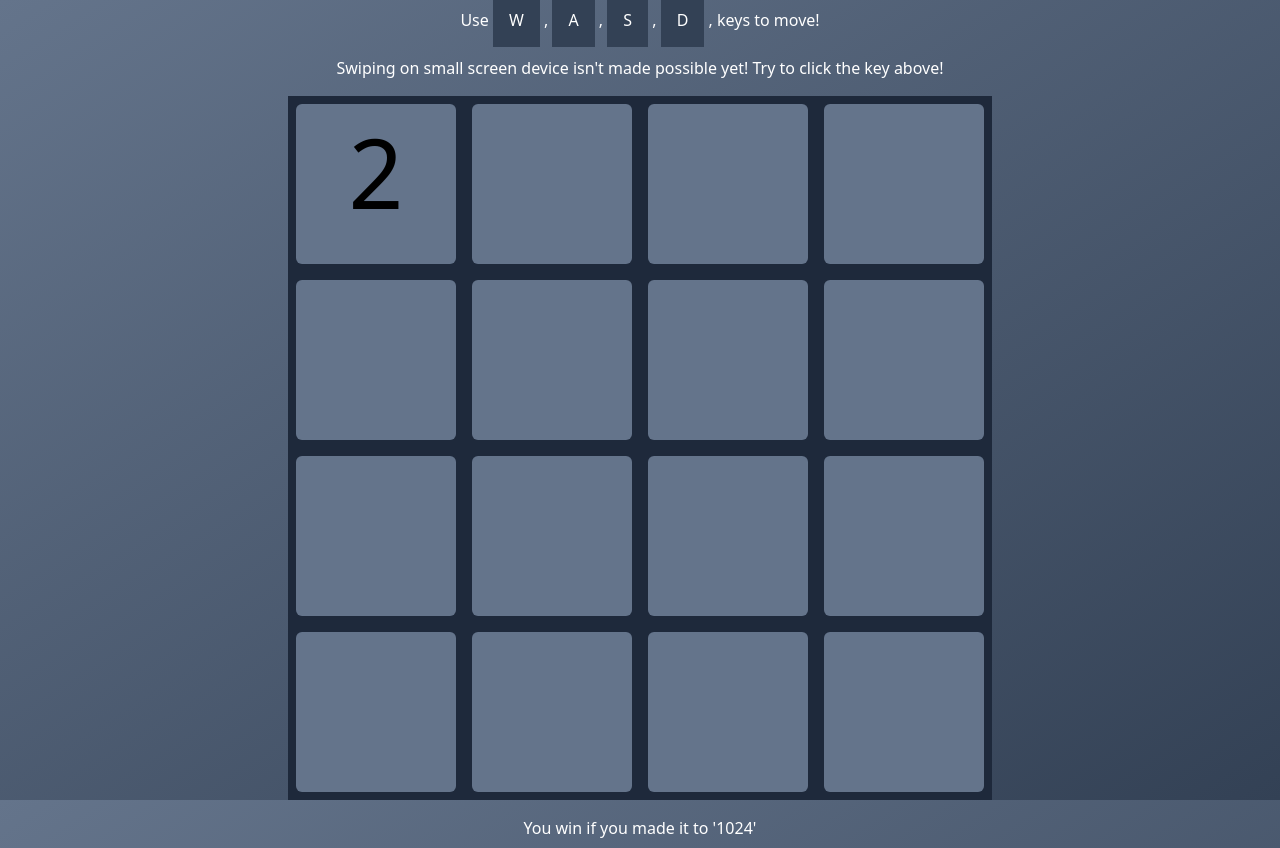
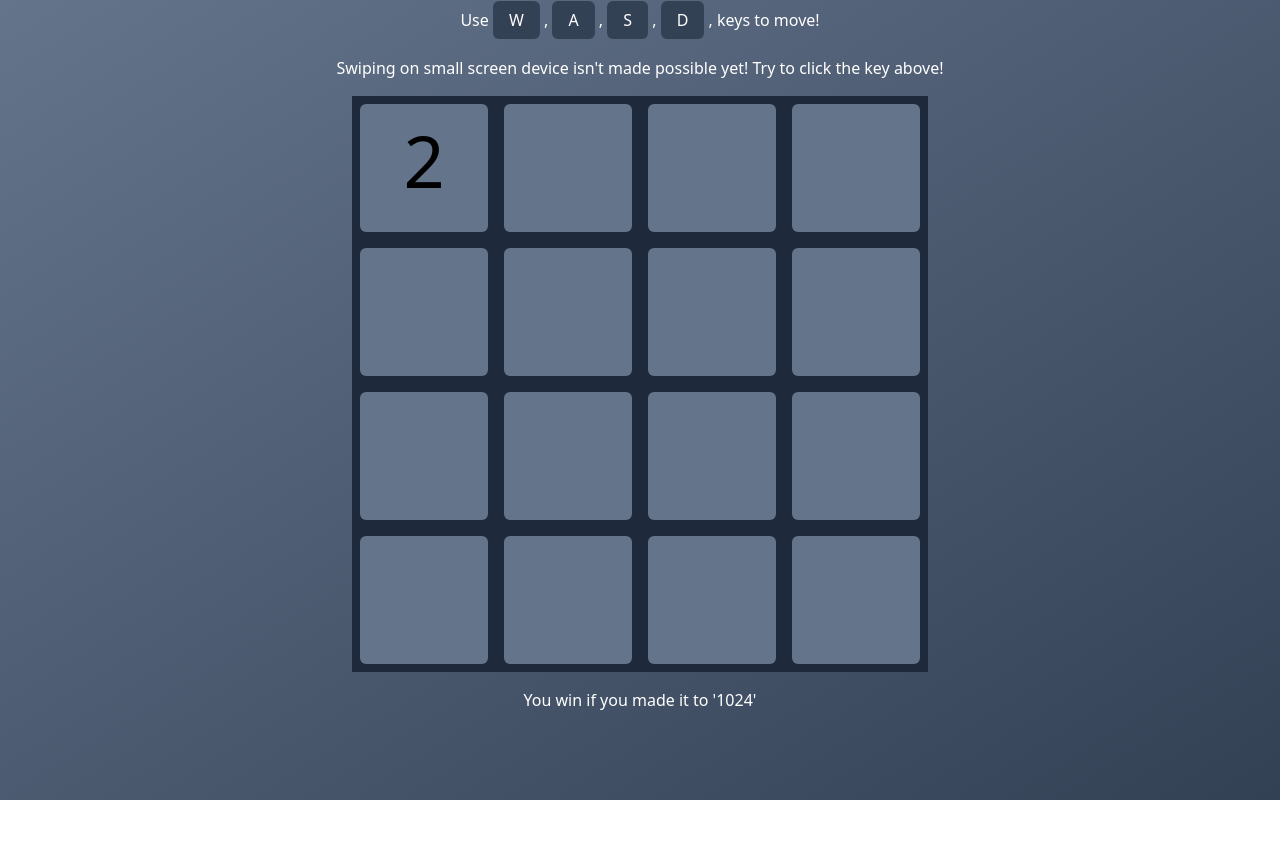
Before and after one commit to nyinyi979/1024, a website: page public/index.html in a window 1280 px wide. After the commit the page ends 800 px from the top, so only its background shows below. Drawn offline with Linux system fonts and the light colour scheme.

Commit message:
size adjust

```diff
--- a/public/gloabl.css
+++ b/public/gloabl.css
@@ -5,6 +5,6 @@
     animation-fill-mode: both;
 }
 @keyframes pop {
-    0% { opacity: 0.8;}
-    100% { opacity: 1; }
+    0% { opacity: 0.5; transform: scale(0.5);}
+    100% { opacity: 1; transform: scale(1);}
 }
--- a/public/index.html
+++ b/public/index.html
@@ -9,35 +9,35 @@
 </head>
 <!-- npx tailwindcss -i ./public/input.css -o ./public/dist/output.css --watch -->
 <body class="bg-gradient-to-br from-slate-500 to-slate-700 w-full h-full bg-no-repeat bg-fixed">
-    <div class="w-full h-full text-center my-2 text-white">Use
-        <span id="W" class="bg-slate-700 p-4 hover:bg-slate-300 hover:text-black text-white cursor-pointer">W</span> ,
-        <span id="A" class="bg-slate-700 p-4 hover:bg-slate-300 hover:text-black text-white cursor-pointer">A</span> ,
-        <span id="S" class="bg-slate-700 p-4 hover:bg-slate-300 hover:text-black text-white cursor-pointer">S</span> ,
-        <span id="D" class="bg-slate-700 p-4 hover:bg-slate-300 hover:text-black text-white cursor-pointer">D</span> ,
+    <div class="w-full h-full text-center my-2 text-white mt-2">Use
+        <span id="W" class="bg-slate-700 px-4 py-2 rounded-md hover:bg-slate-300 hover:text-black text-white cursor-pointer">W</span> ,
+        <span id="A" class="bg-slate-700 px-4 py-2 rounded-md hover:bg-slate-300 hover:text-black text-white cursor-pointer">A</span> ,
+        <span id="S" class="bg-slate-700 px-4 py-2 rounded-md hover:bg-slate-300 hover:text-black text-white cursor-pointer">S</span> ,
+        <span id="D" class="bg-slate-700 px-4 py-2 rounded-md hover:bg-slate-300 hover:text-black text-white cursor-pointer">D</span> ,
         keys to move!  <br> <br>
         Swiping on small screen device isn't made possible yet! Try to click the key above!
     </div>
     <div class="grid grid-cols-4 grid-rows-4 gap-0 w-fit bg-slate-800 mx-auto my-4" id="box">
 
-        <div class="md:w-40 md:h-40 w-20 h-20 rounded-md bg-slate-500 m-2 md:text-8xl text-4xl md:py-5 py-4 text-center"></div>
-        <div class="md:w-40 md:h-40 w-20 h-20 rounded-md bg-slate-500 m-2 md:text-8xl text-4xl md:py-5 py-4 text-center"></div>
-        <div class="md:w-40 md:h-40 w-20 h-20 rounded-md bg-slate-500 m-2 md:text-8xl text-4xl md:py-5 py-4 text-center"></div>
-        <div class="md:w-40 md:h-40 w-20 h-20 rounded-md bg-slate-500 m-2 md:text-8xl text-4xl md:py-5 py-4 text-center"></div>
+        <div class="md:w-32 md:h-32 w-20 h-20 rounded-md bg-slate-500 m-2 md:text-7xl text-4xl md:py-5 py-4 text-center"></div>
+        <div class="md:w-32 md:h-32 w-20 h-20 rounded-md bg-slate-500 m-2 md:text-7xl text-4xl md:py-5 py-4 text-center"></div>
+        <div class="md:w-32 md:h-32 w-20 h-20 rounded-md bg-slate-500 m-2 md:text-7xl text-4xl md:py-5 py-4 text-center"></div>
+        <div class="md:w-32 md:h-32 w-20 h-20 rounded-md bg-slate-500 m-2 md:text-7xl text-4xl md:py-5 py-4 text-center"></div>
 
-        <div class="md:w-40 md:h-40 w-20 h-20 rounded-md bg-slate-500 m-2 md:text-8xl text-4xl md:py-5 py-4 text-center"></div>
-        <div class="md:w-40 md:h-40 w-20 h-20 rounded-md bg-slate-500 m-2 md:text-8xl text-4xl md:py-5 py-4 text-center"></div>
-        <div class="md:w-40 md:h-40 w-20 h-20 rounded-md bg-slate-500 m-2 md:text-8xl text-4xl md:py-5 py-4 text-center"></div>
-        <div class="md:w-40 md:h-40 w-20 h-20 rounded-md bg-slate-500 m-2 md:text-8xl text-4xl md:py-5 py-4 text-center"></div>
+        <div class="md:w-32 md:h-32 w-20 h-20 rounded-md bg-slate-500 m-2 md:text-7xl text-4xl md:py-5 py-4 text-center"></div>
+        <div class="md:w-32 md:h-32 w-20 h-20 rounded-md bg-slate-500 m-2 md:text-7xl text-4xl md:py-5 py-4 text-center"></div>
+        <div class="md:w-32 md:h-32 w-20 h-20 rounded-md bg-slate-500 m-2 md:text-7xl text-4xl md:py-5 py-4 text-center"></div>
+        <div class="md:w-32 md:h-32 w-20 h-20 rounded-md bg-slate-500 m-2 md:text-7xl text-4xl md:py-5 py-4 text-center"></div>
 
-        <div class="md:w-40 md:h-40 w-20 h-20 rounded-md bg-slate-500 m-2 md:text-8xl text-4xl md:py-5 py-4 text-center"></div>
-        <div class="md:w-40 md:h-40 w-20 h-20 rounded-md bg-slate-500 m-2 md:text-8xl text-4xl md:py-5 py-4 text-center"></div>
-        <div class="md:w-40 md:h-40 w-20 h-20 rounded-md bg-slate-500 m-2 md:text-8xl text-4xl md:py-5 py-4 text-center"></div>
-        <div class="md:w-40 md:h-40 w-20 h-20 rounded-md bg-slate-500 m-2 md:text-8xl text-4xl md:py-5 py-4 text-center"></div>
+        <div class="md:w-32 md:h-32 w-20 h-20 rounded-md bg-slate-500 m-2 md:text-7xl text-4xl md:py-5 py-4 text-center"></div>
+        <div class="md:w-32 md:h-32 w-20 h-20 rounded-md bg-slate-500 m-2 md:text-7xl text-4xl md:py-5 py-4 text-center"></div>
+        <div class="md:w-32 md:h-32 w-20 h-20 rounded-md bg-slate-500 m-2 md:text-7xl text-4xl md:py-5 py-4 text-center"></div>
+        <div class="md:w-32 md:h-32 w-20 h-20 rounded-md bg-slate-500 m-2 md:text-7xl text-4xl md:py-5 py-4 text-center"></div>
 
-        <div class="md:w-40 md:h-40 w-20 h-20 rounded-md bg-slate-500 m-2 md:text-8xl text-4xl md:py-5 py-4 text-center"></div>
-        <div class="md:w-40 md:h-40 w-20 h-20 rounded-md bg-slate-500 m-2 md:text-8xl text-4xl md:py-5 py-4 text-center"></div>
-        <div class="md:w-40 md:h-40 w-20 h-20 rounded-md bg-slate-500 m-2 md:text-8xl text-4xl md:py-5 py-4 text-center"></div>
-        <div class="md:w-40 md:h-40 w-20 h-20 rounded-md bg-slate-500 m-2 md:text-8xl text-4xl md:py-5 py-4 text-center"></div>
+        <div class="md:w-32 md:h-32 w-20 h-20 rounded-md bg-slate-500 m-2 md:text-7xl text-4xl md:py-5 py-4 text-center"></div>
+        <div class="md:w-32 md:h-32 w-20 h-20 rounded-md bg-slate-500 m-2 md:text-7xl text-4xl md:py-5 py-4 text-center"></div>
+        <div class="md:w-32 md:h-32 w-20 h-20 rounded-md bg-slate-500 m-2 md:text-7xl text-4xl md:py-5 py-4 text-center"></div>
+        <div class="md:w-32 md:h-32 w-20 h-20 rounded-md bg-slate-500 m-2 md:text-7xl text-4xl md:py-5 py-4 text-center"></div>
     </div>
     <div class="w-full h-full text-center my-2 text-white">
         You win if you made it to '1024'
```
Also changed, not shown: public/dist/output.css.
